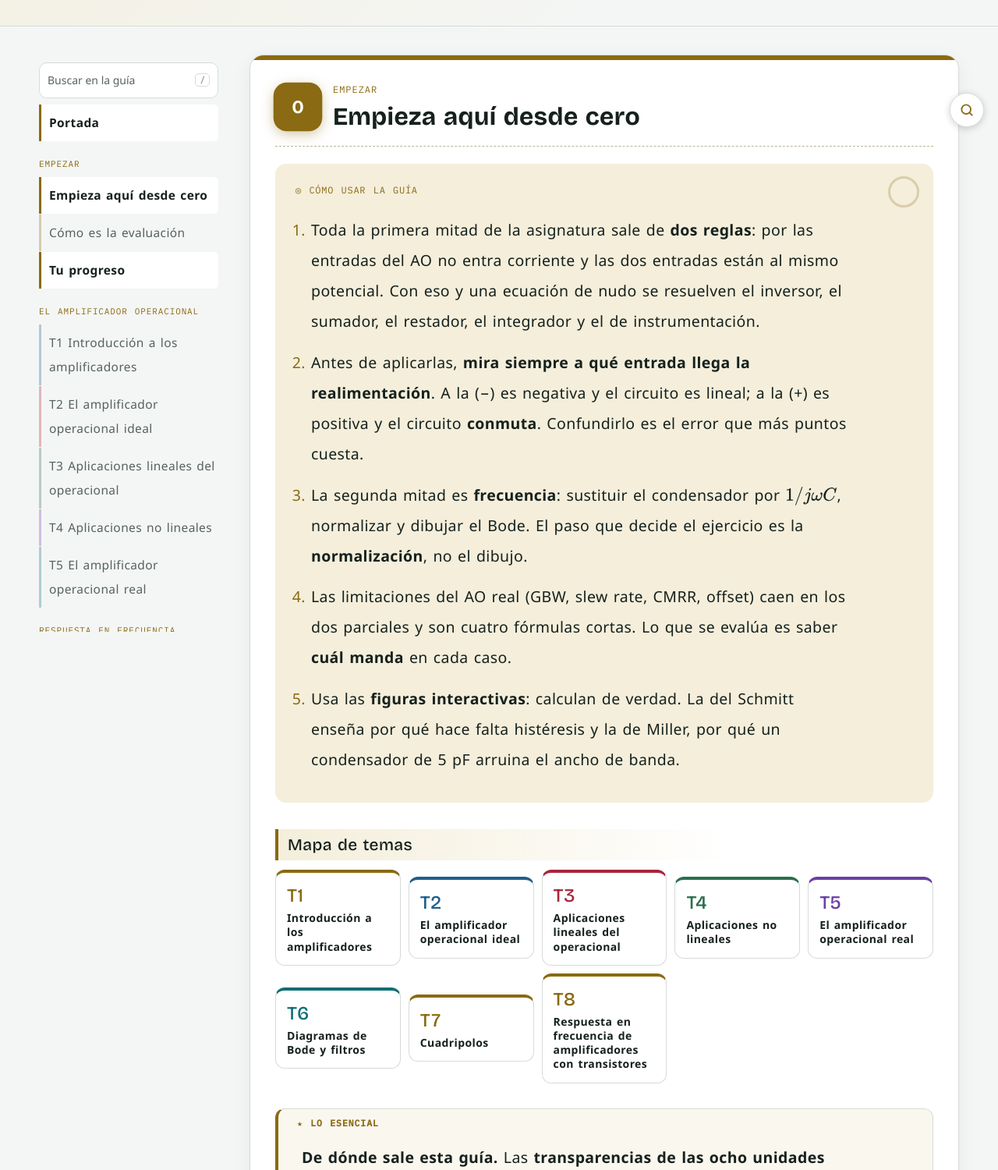
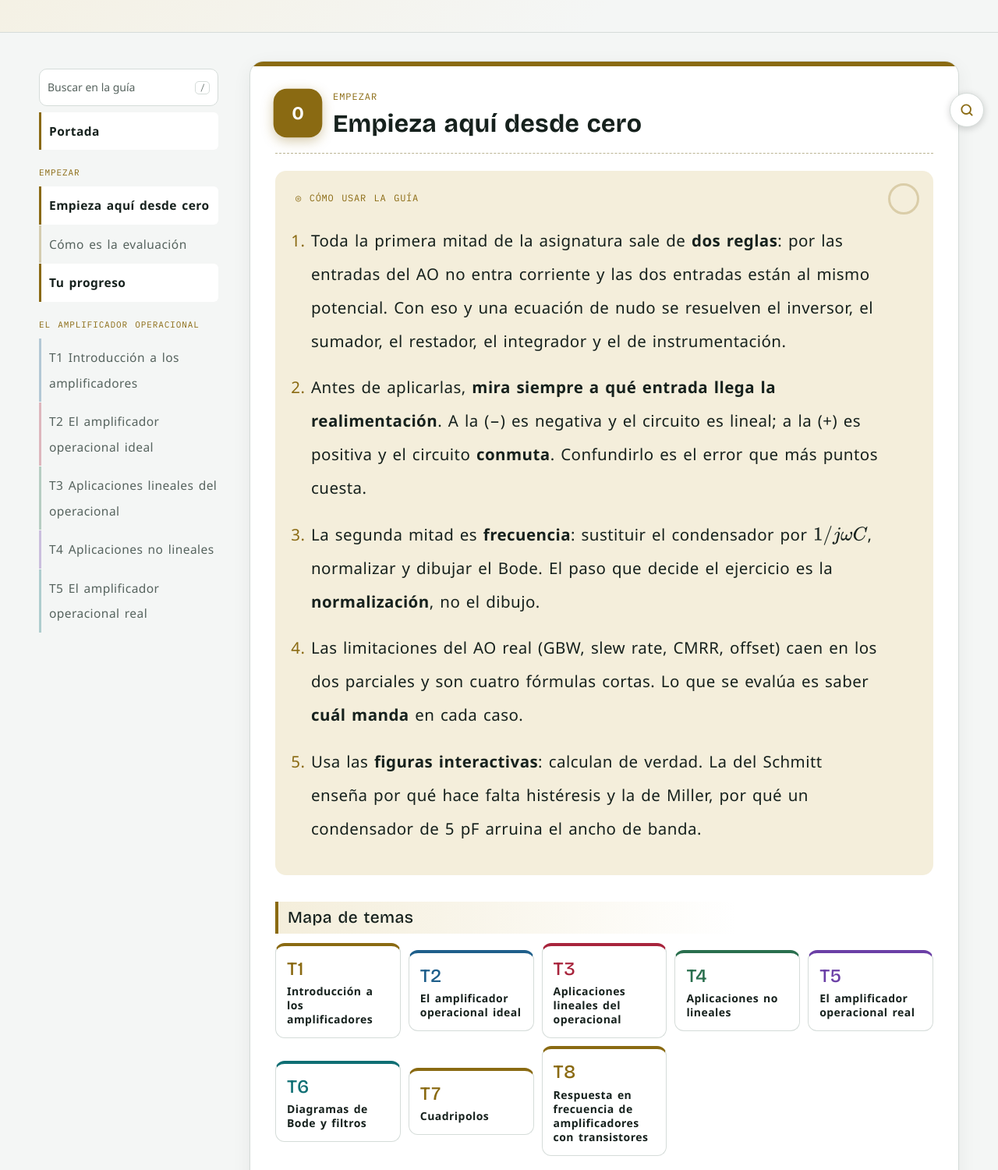
Before and after one commit to helionacon-ui/Electr-nica-Anal-gica, a plain HTML site: page index.html in a window 1280 px wide. Shown: the part 565-2065 px from the top of the page at 78% size. Drawn offline with nearby package versions, Linux system fonts and the light colour scheme; a web font is replaced by a local one.

Commit message:
Tipografía de lectura aún más grande y espaciada (20,5 px, interlineado 2,1)
Co-Authored-By: Claude Sonnet 5.5 <noreply@anthropic.com>
Claude-Session: https://claude.ai/code/session_013s7DMWfv5iZSnooi2Zg82z

```diff
--- a/index.html
+++ b/index.html
@@ -17,24 +17,24 @@
 <style id="lectura">
 @media screen{
 :root{--body:"Atkinson Hyperlegible Next","Atkinson Hyperlegible","Segoe UI",system-ui,-apple-system,sans-serif}
-body{font-family:var(--body);font-size:19.5px;line-height:2;letter-spacing:.02em;word-spacing:.08em}
-p{margin:0 0 1.6em}
-li{margin:.7em 0}
+body{font-family:var(--body);font-size:20.5px;line-height:2.1;letter-spacing:.022em;word-spacing:.09em}
+p{margin:0 0 1.75em}
+li{margin:.8em 0}
 p,li{max-width:62ch}
 .box p:last-child,.box ul:last-child,.box ol:last-child{margin-bottom:0}
-h2{margin-top:84px;margin-bottom:22px;line-height:1.3}
-h3{font-size:23px;margin:54px 0 16px;line-height:1.35}
+h2{margin-top:92px;margin-bottom:24px;line-height:1.3}
+h3{font-size:24px;margin:58px 0 18px;line-height:1.35}
 h4{margin-top:34px;margin-bottom:10px}
 .box{padding:24px 30px;margin:32px 0}
-table{font-size:17px;line-height:1.7}
+table{font-size:18px;line-height:1.75}
 td,th{padding-top:.85em;padding-bottom:.85em}
-figure.fig figcaption{font-size:16.5px;line-height:1.8;margin-top:12px}
+figure.fig figcaption{font-size:17px;line-height:1.8;margin-top:12px}
 figure.fig{margin-block:34px}
 .lede{line-height:1.85}
 .toc a{font-size:15.5px;padding:8px 0 8px 10px}
 svg,svg text,canvas,.katex,mjx-container{letter-spacing:normal;word-spacing:normal}
 details>summary{line-height:1.7;padding-block:.5em}
-@media (max-width:600px){body{font-size:18px;line-height:1.95}}
+@media (max-width:600px){body{font-size:19px;line-height:2}}
 }
 </style>
 </head>
```
Also changed, not shown: cuestiones.html (+8 -8 lines), examenes.html (+8 -8 lines), formulario.html (+8 -8 lines), laboratorio.html (+8 -8 lines), plan.html (+8 -8 lines), problemas.html (+8 -8 lines), tema-01.html (+8 -8 lines), tema-02.html (+8 -8 lines), tema-03.html (+8 -8 lines), tema-04.html (+8 -8 lines), tema-05.html (+8 -8 lines), tema-06.html (+8 -8 lines), tema-07.html (+8 -8 lines), tema-08.html (+8 -8 lines).
